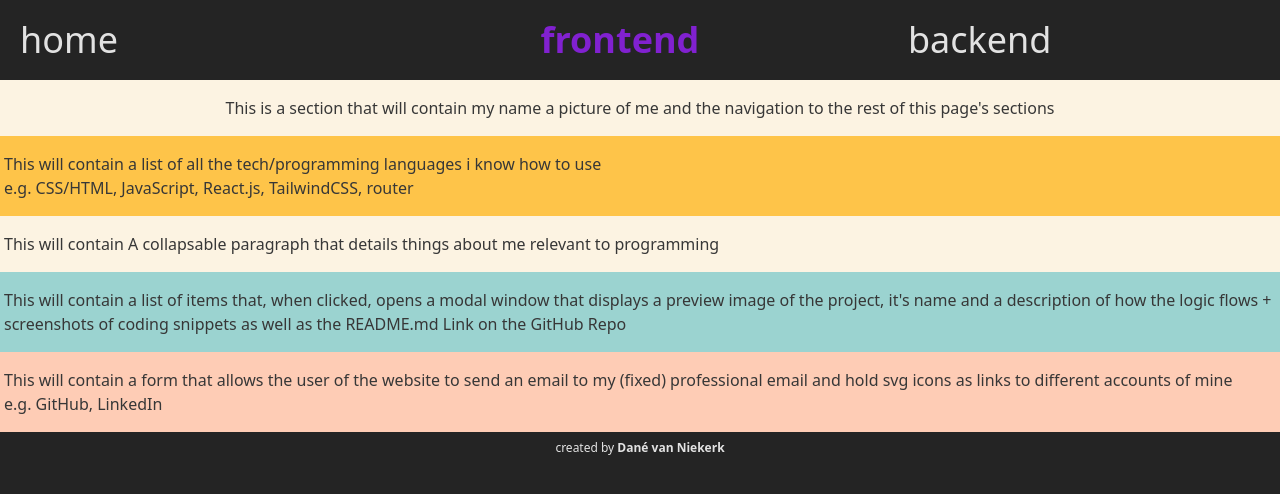
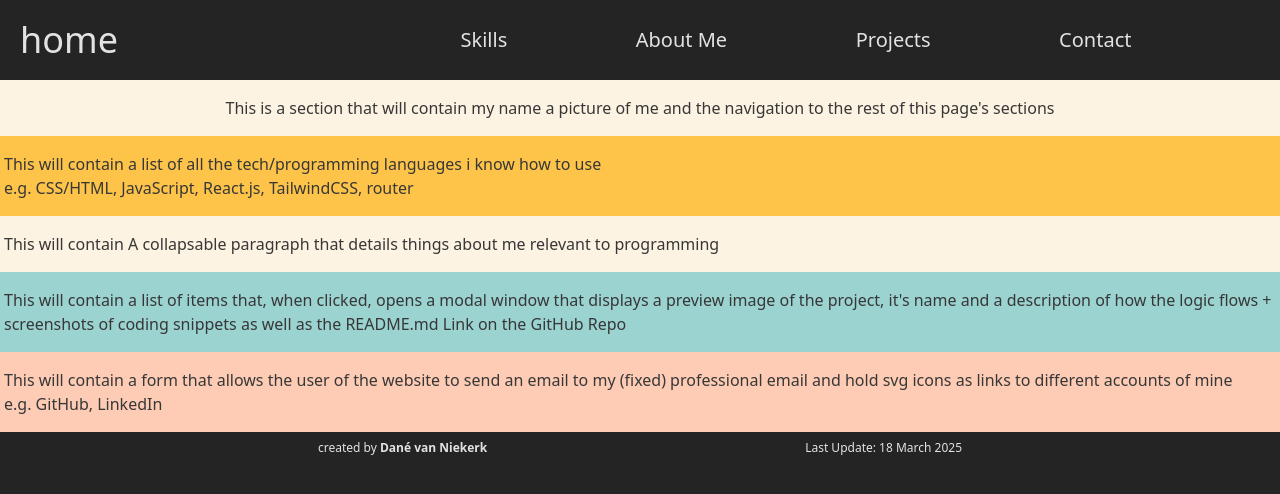
Before and after one commit to DaneVN/Personal_Portfolio_Website, a React (Vite) app in the folder app/: page /frontend in a window 1280 px wide. Shown: the top 494 px of the page. Built offline with nearby package versions, Linux system fonts and the light colour scheme.

Commit message:
NavBar content Change + misc Style Changes

```diff
--- a/app/src/App.css
+++ b/app/src/App.css
@@ -20,3 +20,20 @@
   --clb-accent: #e1ebed;
 }
 @import "tailwindcss";
+
+::-webkit-scrollbar {
+  width: 10px;
+}
+
+::-webkit-scrollbar-track {
+  border-radius: 5px;
+}
+
+::-webkit-scrollbar-thumb {
+  background: #8a70af;
+  border-radius: 5px;
+}
+
+::-webkit-scrollbar-thumb:hover {
+  background: #ccabf4;
+}
--- a/app/src/pages/BackEndPage.jsx
+++ b/app/src/pages/BackEndPage.jsx
@@ -4,14 +4,17 @@ const FrontEndPage = () => {
   return (
     <div className="bg-[var(--clf-offWhite)] text-[var(--clb-darkest)]">
       {/* section 1: Intro and NavBar */}
-      <section className="py-4 p-1 bg-[var(--clb-darker)] text-[var(--clb-lighter)]">
+      <section
+        id="section1"
+        className="py-4 p-1 bg-[var(--clb-darker)] text-[var(--clb-lighter)]"
+      >
         <div>
           This is a section that will contain my name a picture of me and the
           navigation to the rest of this page's sections
         </div>
       </section>
       {/* section 2: Skills */}
-      <section className="py-4 p-1 bg-[var(--clb-accent)]">
+      <section id="section2" className="py-4 p-1 bg-[var(--clb-accent)]">
         <div>
           This will contain a list of all the tech/programming languages i know
           how to use
@@ -19,14 +22,14 @@ const FrontEndPage = () => {
         <div>e.g. CSS/HTML, JavaScript, React.js, TailwindCSS, router </div>
       </section>
       {/* section 3: About Me */}
-      <section className="py-4 p-1 bg-[var(--clb-accent)]">
+      <section id="section3" className="py-4 p-1 bg-[var(--clb-accent)]">
         <div>
           This will contain A collapsable paragraph that details things about me
           relevant to programming
         </div>
       </section>
       {/* section 4: portfolio/Projects */}
-      <section className="py-4 p-1 bg-[var(--clb-accent)]">
+      <section id="section4" className="py-4 p-1 bg-[var(--clb-accent)]">
         <div>
           This will contain a list of items that, when clicked, opens a modal
           window that displays a preview image of the project, it's name and a
@@ -35,7 +38,7 @@ const FrontEndPage = () => {
         </div>
       </section>
       {/* section 5: Contact Me */}
-      <section className="py-4 p-1 bg-[var(--clb-lightest)]">
+      <section id="section5" className="py-4 p-1 bg-[var(--clb-lightest)]">
         <div>
           This will contain a form that allows the user of the website to send
           an email to my (fixed) professional email and hold svg icons as links
--- a/app/src/pages/FrontEndPage.jsx
+++ b/app/src/pages/FrontEndPage.jsx
@@ -4,14 +4,20 @@ const FrontEndPage = () => {
   return (
     <div className="bg-[var(--clf-offWhite)]">
       {/* section 1: Intro and NavBar */}
-      <section className="py-4 p-1 flex flex-col items-center text-[var(--clf-dark)]">
+      <section
+        id="section1"
+        className="py-4 p-1 flex flex-col items-center text-[var(--clf-dark)]"
+      >
         <div>
           This is a section that will contain my name a picture of me and the
           navigation to the rest of this page's sections
         </div>
       </section>
       {/* section 2: Skills */}
-      <section className="py-4 p-1 bg-[var(--clf-yellow)] text-[var(--clf-dark)]">
+      <section
+        id="section2"
+        className="py-4 p-1 bg-[var(--clf-yellow)] text-[var(--clf-dark)]"
+      >
         <div>
           This will contain a list of all the tech/programming languages i know
           how to use
@@ -19,14 +25,17 @@ const FrontEndPage = () => {
         <div>e.g. CSS/HTML, JavaScript, React.js, TailwindCSS, router </div>
       </section>
       {/* section 3: About Me */}
-      <section className="py-4 p-1 text-[var(--clf-dark)]">
+      <section id="section3" className="py-4 p-1 text-[var(--clf-dark)]">
         <div>
           This will contain A collapsable paragraph that details things about me
           relevant to programming
         </div>
       </section>
       {/* section 4: portfolio/Projects */}
-      <section className="py-4 p-1 bg-[var(--clf-blue)] text-[var(--clf-dark)]">
+      <section
+        id="section4"
+        className="py-4 p-1 bg-[var(--clf-blue)] text-[var(--clf-dark)]"
+      >
         <div>
           This will contain a list of items that, when clicked, opens a modal
           window that displays a preview image of the project, it's name and a
@@ -35,7 +44,10 @@ const FrontEndPage = () => {
         </div>
       </section>
       {/* section 5: Contact Me */}
-      <section className="py-4 p-1 bg-[var(--clf-pink)] text-[var(--clf-dark)]">
+      <section
+        id="section5"
+        className="py-4 p-1 bg-[var(--clf-pink)] text-[var(--clf-dark)]"
+      >
         <div>
           This will contain a form that allows the user of the website to send
           an email to my (fixed) professional email and hold svg icons as links
--- a/app/src/pages/Home.jsx
+++ b/app/src/pages/Home.jsx
@@ -21,7 +21,7 @@ const HomePage = () => {
           className="bg-[var(--clb-darker)] hover:bg-[var(--clb-purple)] origin-center transition-all
           hover:scale-110 active:bg-[var(--clb-darkest)] h-[15vh] w-[70vw] rounded-2xl text-2xl
           sm:text-3xl font-serif flex gap-3 justify-center items-center"
-          to="/frontend"
+          to="/backend"
         >
           Game Design
           <img src="/assets/RightArrow1.svg" className="w-16" />
--- a/app/src/pages/Layout.jsx
+++ b/app/src/pages/Layout.jsx
@@ -10,7 +10,10 @@ const Layout = () => {
   };
   return (
     <>
-      <header>
+      <header
+        className="bg-[#242424] sticky top-0 z-20 transition-top duration-300
+    ease-in-out"
+      >
         <nav className="grid grid-cols-4 p-5 gap-2 text-2xl sm:text-4xl">
           <NavLink
             to="/"
@@ -19,31 +22,46 @@ const Layout = () => {
           >
             home
           </NavLink>
-          <span className="col-span-3 flex justify-evenly">
+          <span className="col-span-3 flex justify-evenly items-center text-xs sm:text-xl ">
             {/* Conditionally render frontend and backend links only if NOT on the home page */}
             {!isHome && (
               <>
-                <NavLink
-                  to="/frontend"
-                  style={({ isActive }) => (isActive ? activeStyles : null)}
+                <a
+                  href="#section2"
+                  className="active:var(--clb-purple) active:bold"
                 >
-                  frontend
-                </NavLink>
-                <NavLink
-                  to="/backend"
-                  style={({ isActive }) => (isActive ? activeStyles : null)}
+                  Skills
+                </a>
+                <a
+                  href="#section3"
+                  className="active:var(--clb-purple) active:bold"
                 >
-                  backend
-                </NavLink>
+                  About Me
+                </a>
+                <a
+                  href="#section4"
+                  className="active:var(--clb-purple) active:bold"
+                >
+                  Projects
+                </a>
+                <a
+                  href="#section5"
+                  className="active:var(--clb-purple) active:bold"
+                >
+                  Contact
+                </a>
               </>
             )}
           </span>
         </nav>
       </header>
       <Outlet />
-      <footer className="text-xs justify-self-center mt-2">
+      <footer className="text-xs flex justify-evenly mt-2">
         <p>
           created by <span className="font-bold"> Dané van Niekerk </span>
+        </p>
+        <p>
+          Last Update: <span>18 March 2025</span>
         </p>
       </footer>
     </>
```
